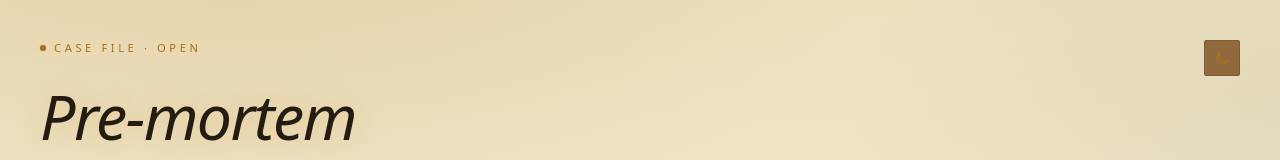
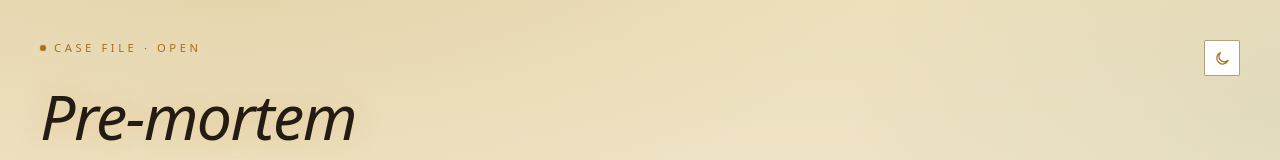
Before and after one commit to lagalwar007/AI-Premortem, a React (Vite) app in the folder frontend/: page / in a window 1280 px wide. Shown: the top 160 px of the page. Built offline with nearby package versions, Linux system fonts and the light colour scheme; no server answers.

Commit message:
added: css fix

```diff
--- a/frontend/src/index.css
+++ b/frontend/src/index.css
@@ -298,7 +298,7 @@ body {
     border-radius: 2px;
     border: 1px solid
         color-mix(in srgb, var(--color-brass-deep) 55%, transparent);
-    background: var(--color-cork-deep);
+    background: white;
     color: var(--color-brass);
     transition:
         background-color 180ms ease,
```
